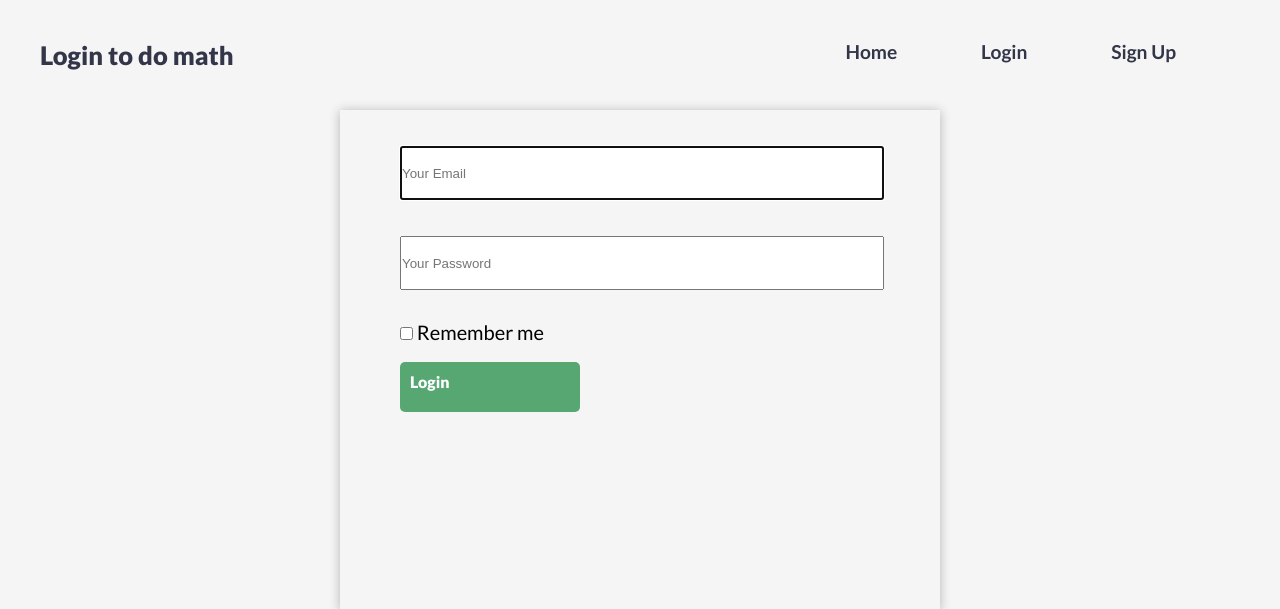
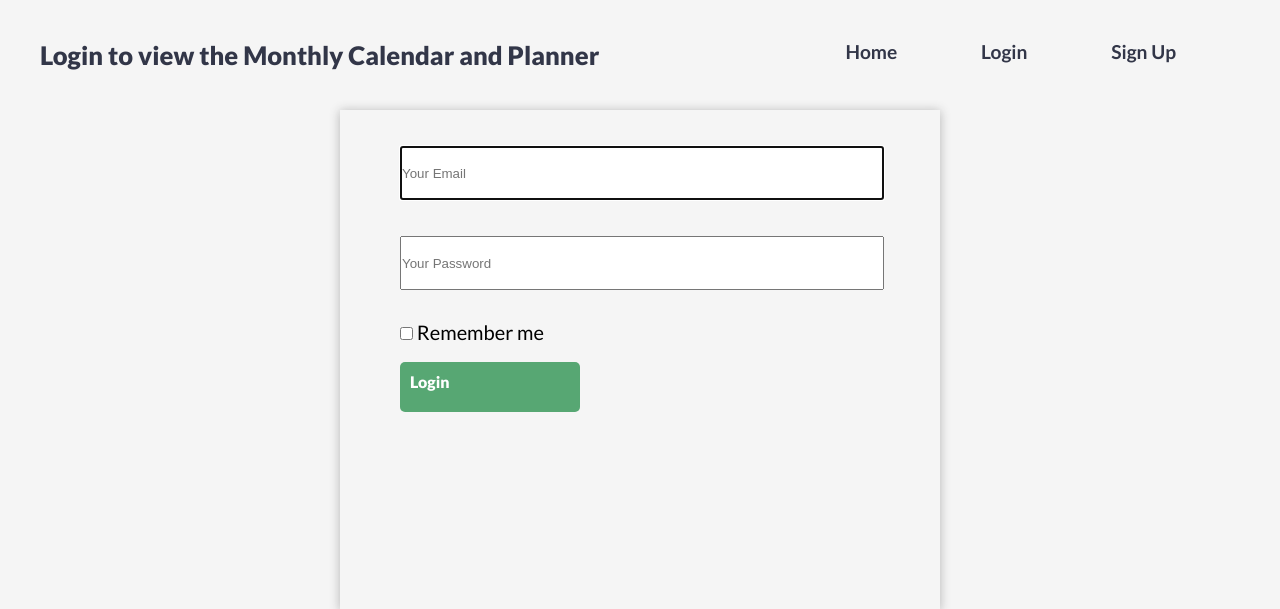
Before and after one commit to am2892/FinalProject, a Flask app: page /login in a window 1280 px wide. Shown: the top 609 px of the page. Run offline with Flask 2, Linux system fonts and the light colour scheme.

Commit message:
FIX: Updated login.html file

```diff
--- a/project/templates/login.html
+++ b/project/templates/login.html
@@ -3,7 +3,7 @@
 {% block content %}
 
 <div class="column is-4 is-offset-4">
-    <h3 class="title">Login to do math</h3>
+    <h3 class="title">Login to view the Monthly Calendar and Planner</h3>
     <div class="box">
         {% with messages = get_flashed_messages() %}
             {% if messages %}
```
